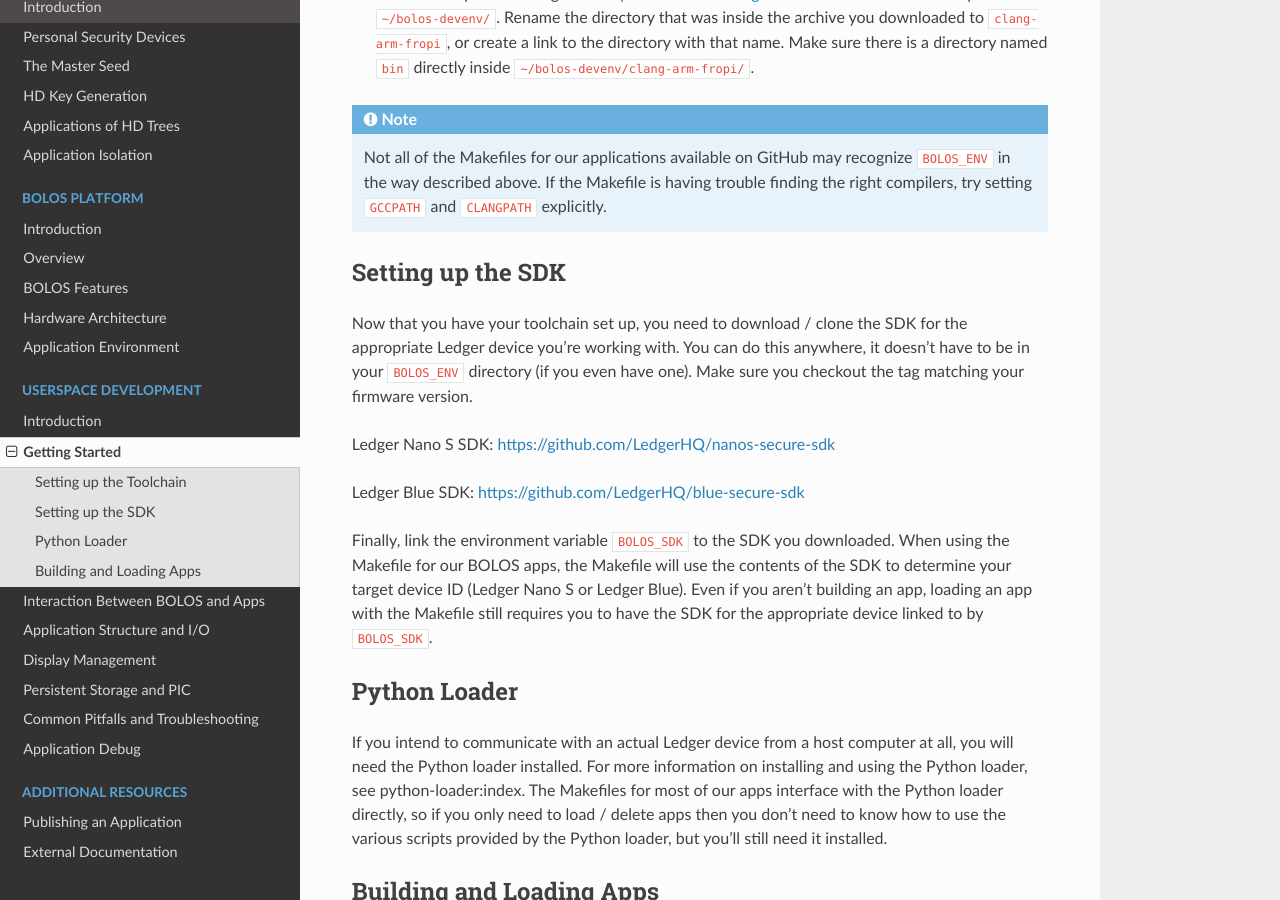
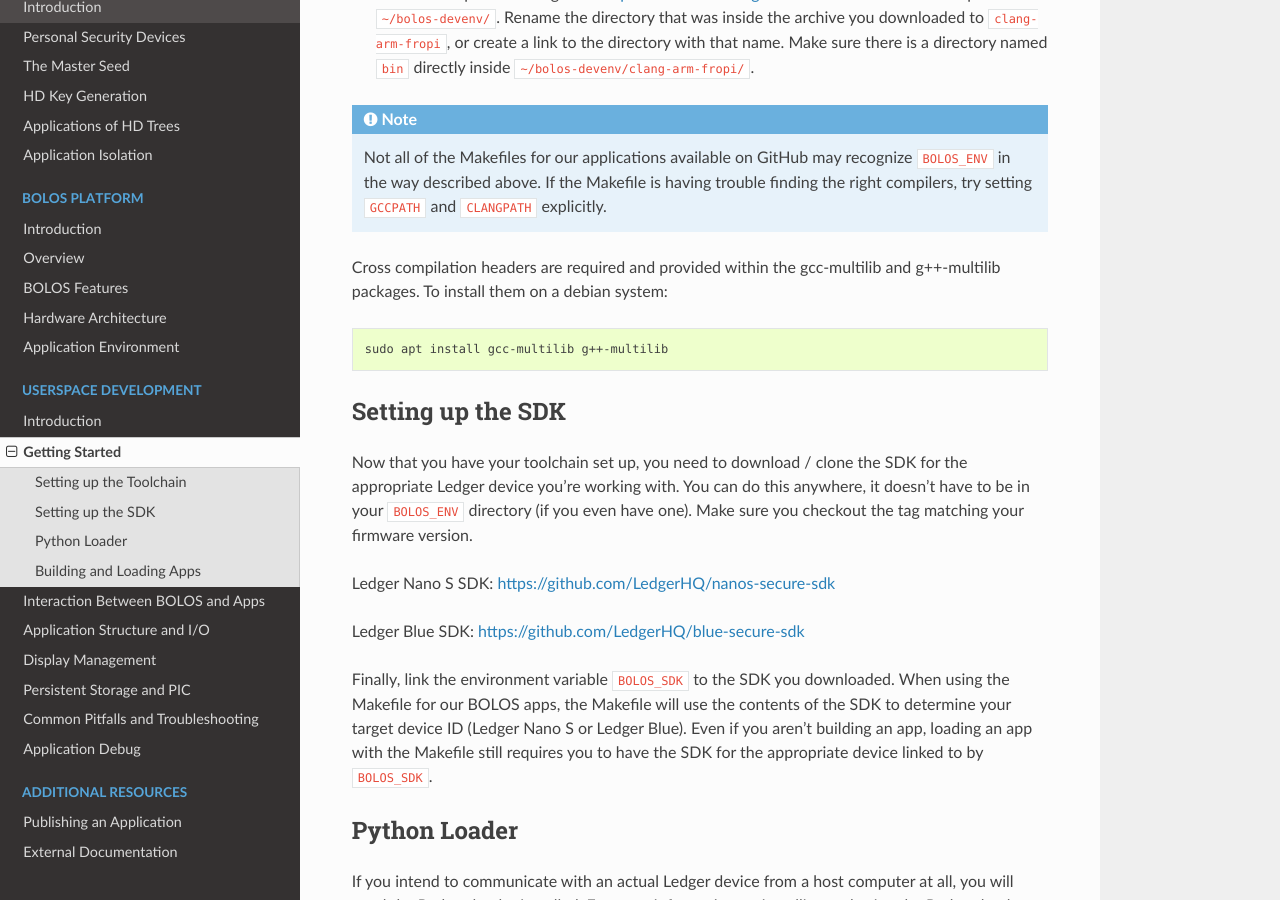
Before and after one commit to LedgerHQ/ledger-dev-doc, a Sphinx documentation site: the page built from source/userspace/getting_started.rst, in a window 1280 px wide and 900 px high, scrolled down 1091 px. Built offline with Sphinx 7.4.7 and the Read the Docs theme 2.0.0, drawn with Linux system fonts in a browser that asks for light colours.

Commit message:
Add gcc-multilib/g++-multilib dependancy

```diff
--- a/source/userspace/getting_started.rst
+++ b/source/userspace/getting_started.rst
@@ -56,6 +56,13 @@
    recognize ``BOLOS_ENV`` in the way described above. If the Makefile is having
    trouble finding the right compilers, try setting ``GCCPATH`` and
    ``CLANGPATH`` explicitly.
+
+Cross compilation headers are required and provided within the gcc-multilib and g++-multilib packages.
+To install them on a debian system:
+
+.. code-block:: bash
+
+   sudo apt install gcc-multilib g++-multilib
 
 Setting up the SDK
 ------------------
```
